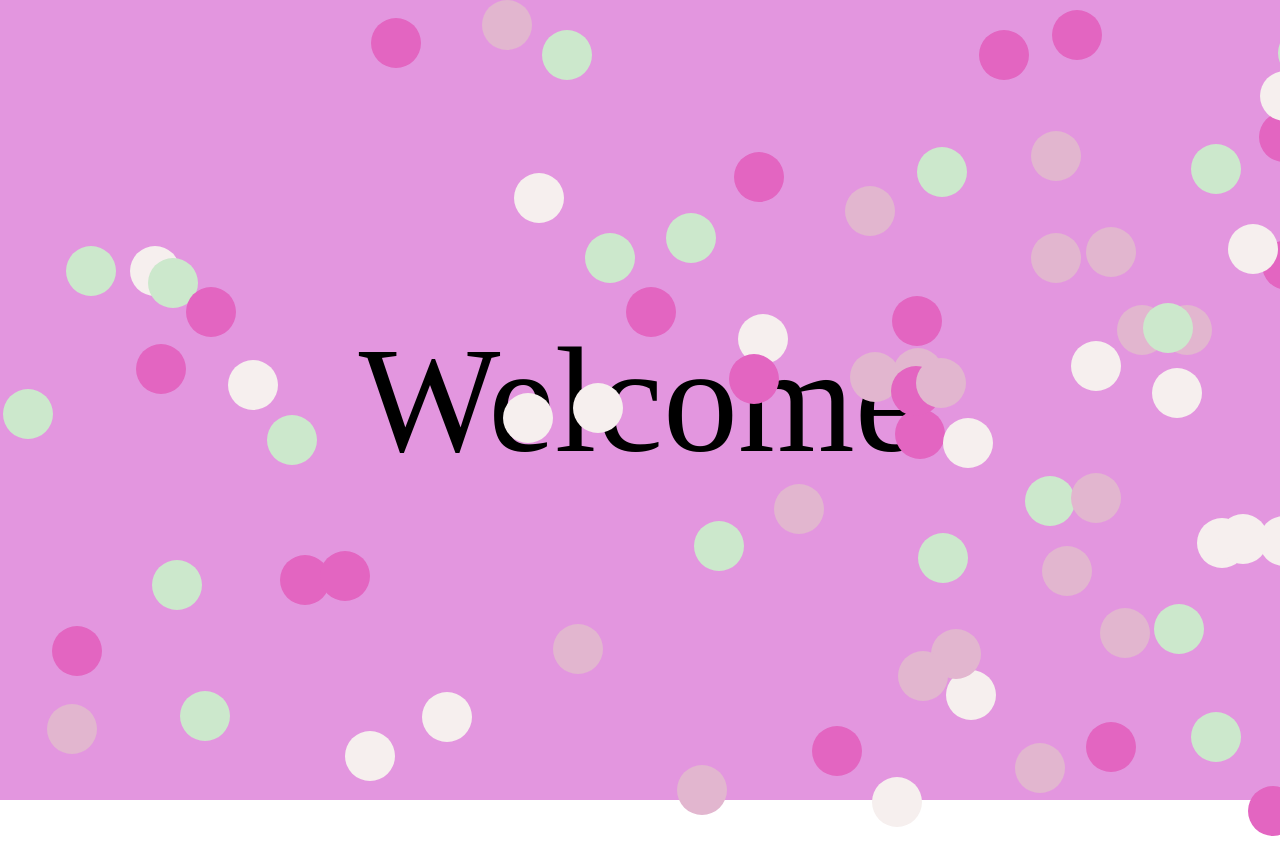
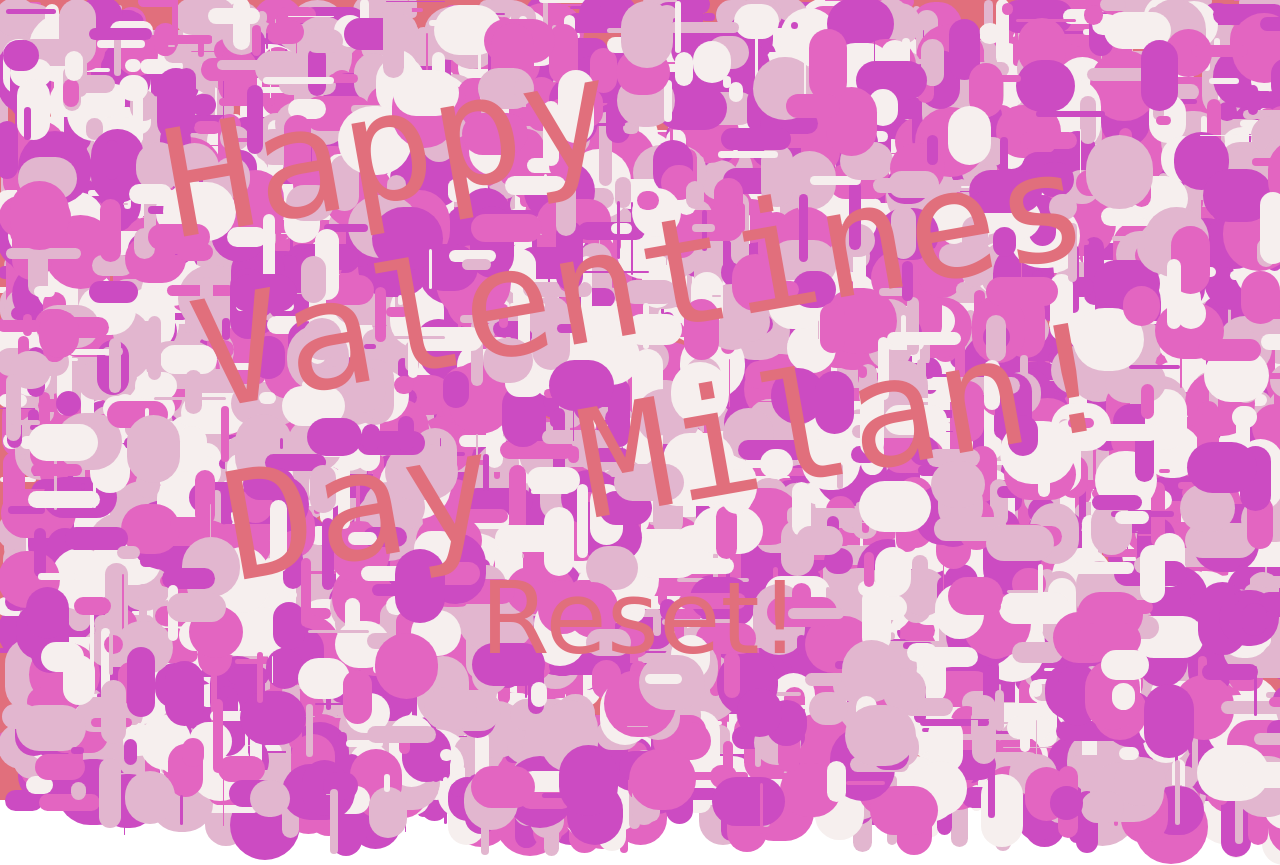
Before and after one commit to XDBrendanXD/homepage, a website built with Vite: page index.html in a window 1280 px wide. Shown: the top 865 px of the page. Before the commit the page ends 836 px from the top, so only its background shows below. Built offline with nearby package versions, Linux system fonts and the light colour scheme.

Commit message:
updateTwo

```diff
--- a/index.html
+++ b/index.html
@@ -7,8 +7,11 @@
     <title>Vite App</title>
   </head>
   <body>
+    <div class="text">Happy Valentines Day Milan!</div>
+    <button class="button" type="submit">Reset!</button>
     <div class="container">
-      <div class="text">Welcome</div>
+
+
     </div>
 
     <!-- <div class="circle"></div> -->
--- a/main.js
+++ b/main.js
@@ -1,17 +1,37 @@
 import './style.css'
 const container = document.querySelector('.container');
+const button = document.querySelector('.button');
+let colorArr = ['#CC4BC2','#F6EFEE','#E2B6CF','#E365C1']
 
-let colorArr = ['#CCE8CC','#F6EFEE','#E2B6CF','#E365C1']
+function mouseDownHandler() {
+  window.location.reload();
+}
+button.addEventListener('click', mouseDownHandler)
 
-setInterval(() => {
+
+
+function createDiv() {
+  let height = Math.random() * 75;
+  let width = Math.random() * 75;
   let color = Math.floor(Math.random() * colorArr.length)
-  let left = Math.random() * window.innerWidth;
-  let top = Math.random() * window.innerHeight;
+  let left = Math.random() * window.innerWidth -5;
+  let top = Math.random() * window.innerHeight-5;
+
   let div = document.createElement('div')
   div.className = 'circle';
   div.style.top = top + 'px';
   div.style.left = left + 'px';
   div.style.backgroundColor = colorArr[color]
+  div.style.width = width + 'px';
+  div.style.height = height + 'px';
+container.appendChild(div);
+}
+function gameLoop() {
+  for(let i = 0; i < 20; i++) {
+    createDiv();
+  }
+  requestAnimationFrame(gameLoop);
+}
 
-container.appendChild(div);
-}, 100);
+
+gameLoop();
--- a/style.css
+++ b/style.css
@@ -8,24 +8,47 @@
 
   width: 100vw;
   height: 100vh;
-  background-color: #E396DF;
+  background-color: #E16F7C;
 }
 
 .text {
-  height: 100vh;
+  position: absolute;
   display: flex;
   justify-content: center;
+  color: #E16F7C;
   align-items: center;
   font-size: 150px;
   z-index: 50;
+  left: 50%;
+  top: 35%;
+  transform: translate(-50%, -50%) rotateZ(-10deg);
+  font-family: mono;
+
 }
 
 .circle {
   left: 20px;
-  top: 20px;
+  top: 200px;
   position: absolute;
   background-color: #F6EFEE;
   width: 50px;
   height: 50px;
   border-radius: 100px;
+  z-index: 0;
 }
+
+.button {
+  position: absolute;
+  z-index: 100;
+  top: 70%;
+  left: 50%;
+  background-color: transparent;
+  font-size: 100px;
+  transform: translate(-50%);
+  border: #E396DF;
+  font-family: cursive;
+  cursor: pointer;
+  color: #E16F7C;
+
+
+}
```
